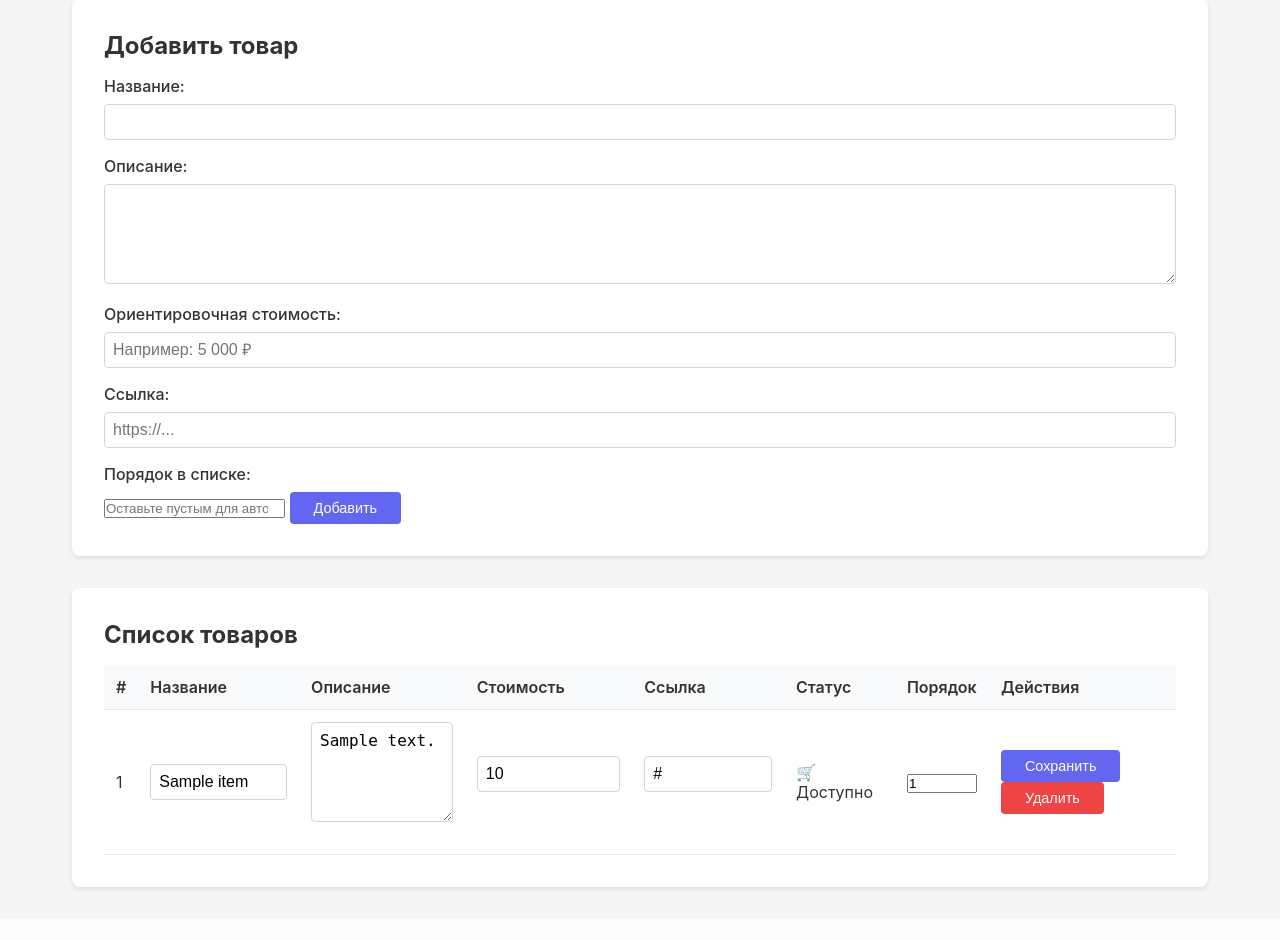
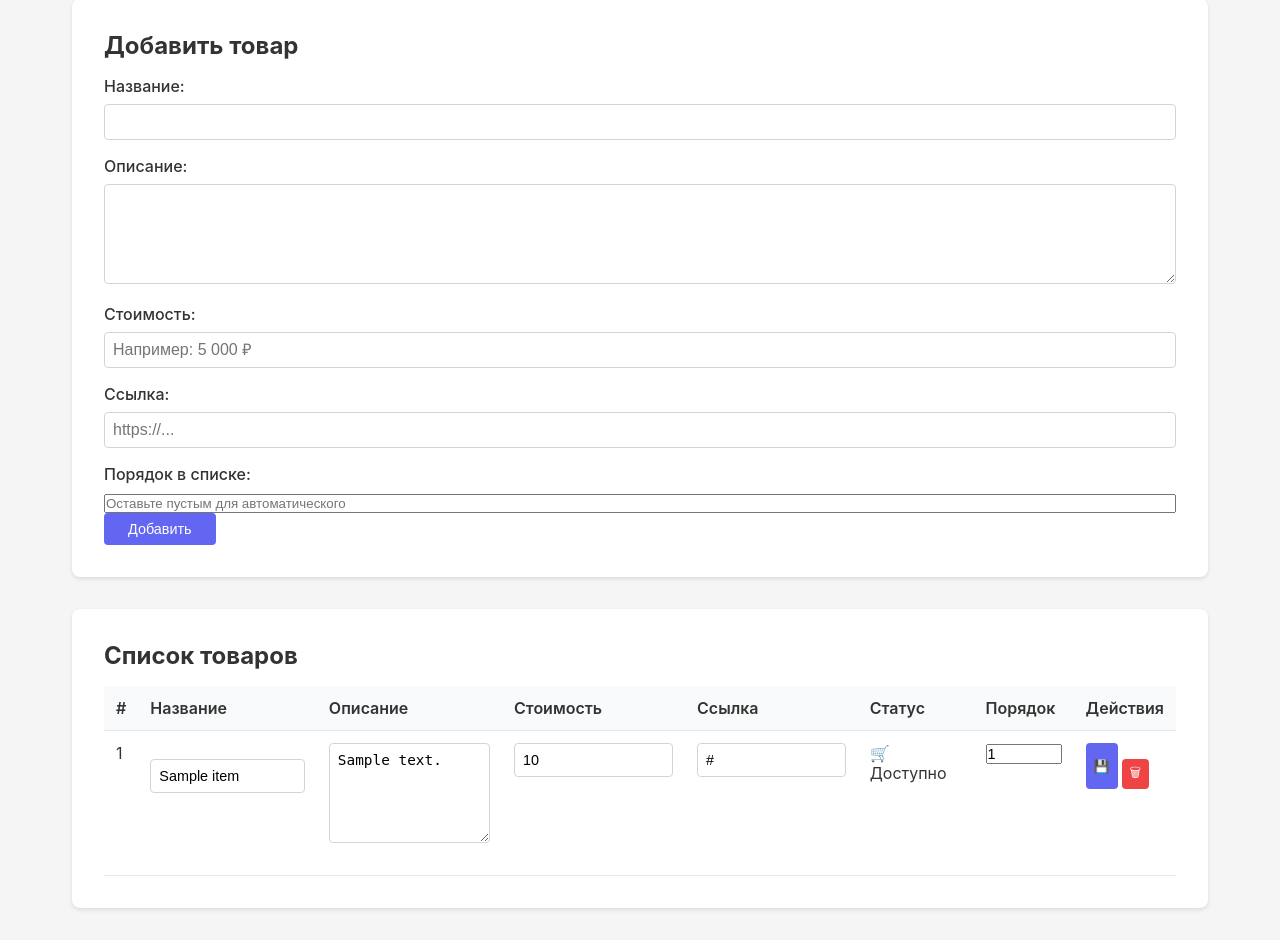
Before and after one commit to ArsentyStreltsov/thebestwedding_bot, a Flask app: template admin/templates/wishlist.html in a window 1280 px wide. Shown: the part 33-973 px from the top of the page. Before the commit the page ends 923 px from the top, so only its background shows below. Run offline with Flask 3, Linux system fonts and the light colour scheme; the template is opened without the code that fills it: most values are stand-ins (such as "Sample title", 1, 10 or a date in 2020).

Commit message:
Обновление вишлиста: нумерация, перенос занятых, вывод стоимости и ссылок, улучшение админки

```diff
--- a/admin/templates/wishlist.html
+++ b/admin/templates/wishlist.html
@@ -2,17 +2,51 @@
 
 {% block title %}Виш-лист{% endblock %}
 
+{% block extra_css %}
+<style>
+    .wishlist-form input[type="text"],
+    .wishlist-form input[type="number"],
+    .wishlist-form textarea {
+        width: 100%;
+        box-sizing: border-box;
+    }
+    .wishlist-table input[type="text"],
+    .wishlist-table input[type="number"],
+    .wishlist-table textarea {
+        width: 100%;
+        box-sizing: border-box;
+        font-size: 0.9rem;
+    }
+    .wishlist-table td {
+        vertical-align: top;
+    }
+    .wishlist-actions {
+        display: flex;
+        gap: 0.25rem;
+        flex-wrap: wrap;
+    }
+    .wishlist-actions .btn,
+    .wishlist-actions .btn-danger {
+        padding: 4px 8px;
+        font-size: 0.8rem;
+    }
+    .wishlist-order-input {
+        max-width: 80px;
+    }
+</style>
+{% endblock %}
+
 {% block content %}
 <div class="card">
     <h2>Добавить товар</h2>
-    <form method="POST" action="/wishlist/add">
+    <form method="POST" action="/wishlist/add" class="wishlist-form">
         <label for="name">Название:</label>
         <input type="text" id="name" name="name" required>
 
         <label for="description">Описание:</label>
         <textarea id="description" name="description"></textarea>
 
-        <label for="price_hint">Ориентировочная стоимость:</label>
+        <label for="price_hint">Стоимость:</label>
         <input type="text" id="price_hint" name="price_hint" placeholder="Например: 5 000 ₽">
 
         <label for="link">Ссылка:</label>
@@ -27,7 +61,7 @@
 
 <div class="card">
     <h2>Список товаров</h2>
-    <table>
+    <table class="wishlist-table">
         <thead>
             <tr>
                 <th>#</th>
@@ -61,14 +95,16 @@
                     {% if item.is_taken %}✅ Забрано{% else %}🛒 Доступно{% endif %}
                 </td>
                 <td>
-                        <input type="number" name="order_index" value="{{ item.order_index or 0 }}" min="0" style="width: 70px;">
+                        <input type="number" name="order_index" value="{{ item.order_index or 0 }}" min="0" class="wishlist-order-input">
                 </td>
                 <td>
-                        <button type="submit" class="btn">Сохранить</button>
+                    <div class="wishlist-actions">
+                        <button type="submit" class="btn" title="Сохранить">💾</button>
                     </form>
-                    <form method="POST" action="/wishlist/{{ item.id }}/delete" style="display: inline;">
-                        <button type="submit" class="btn btn-danger" onclick="return confirm('Удалить товар?')">Удалить</button>
+                    <form method="POST" action="/wishlist/{{ item.id }}/delete">
+                        <button type="submit" class="btn btn-danger" title="Удалить" onclick="return confirm('Удалить товар?')">🗑</button>
                     </form>
+                    </div>
                 </td>
             </tr>
             {% endfor %}
```
Also changed, not shown: handlers/wishlist.py (+32 -6 lines).
